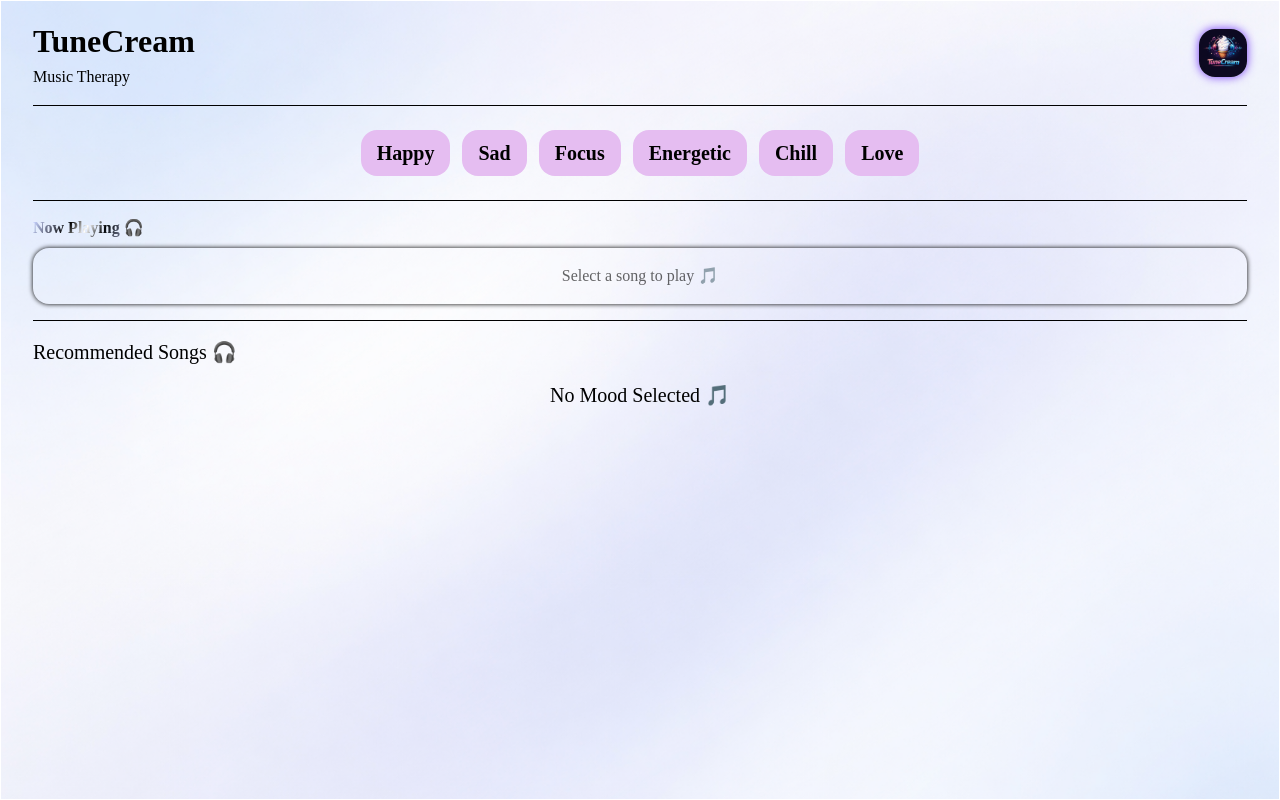
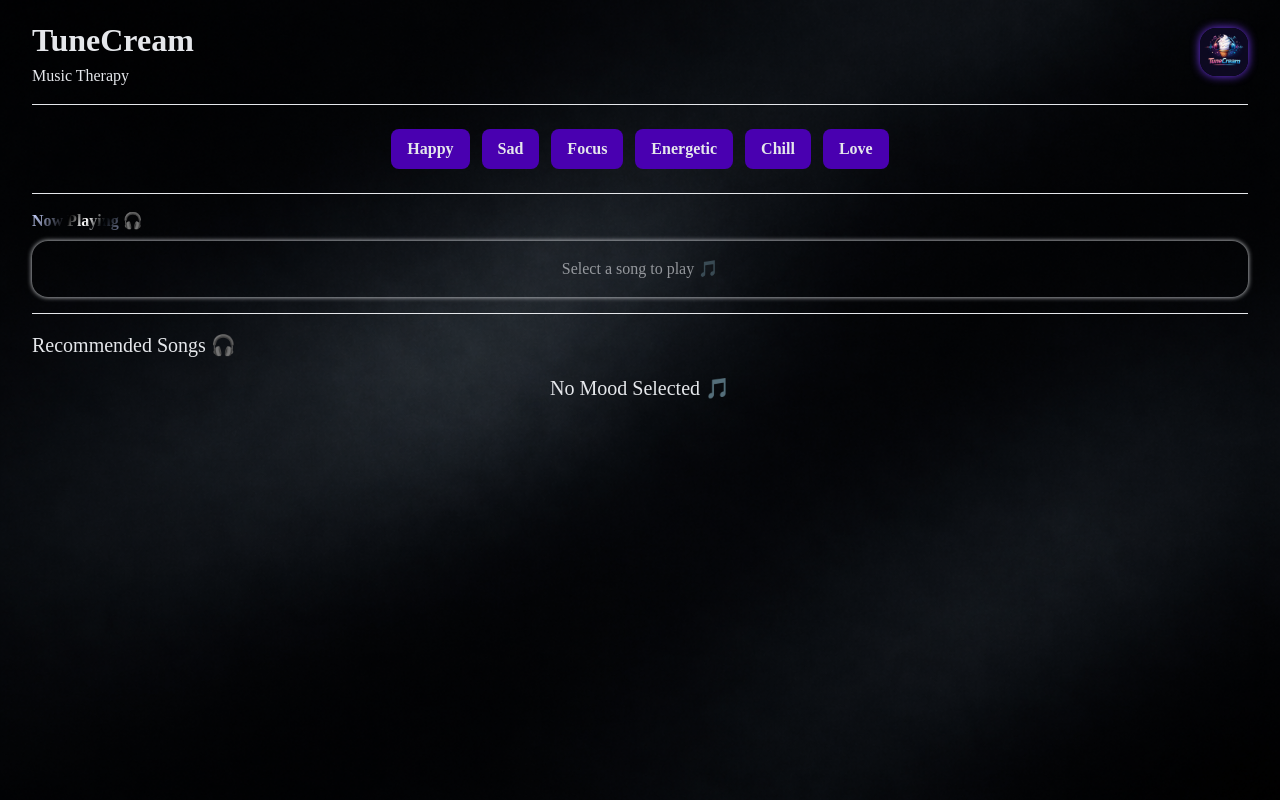
Before and after one commit to Desktop-ux/TuneCream_Frontend, a React (Vite) app: page / in a window 1280 px wide. Built offline with nearby package versions, Linux system fonts and the light colour scheme.

Commit message:
Dark Theme _ light theme toggle added

```diff
--- a/src/App.css
+++ b/src/App.css
@@ -1,20 +1,22 @@
+
+
 .app_container {
   width: 100%;
   height: 100vh;
   overflow-x: hidden;
   padding: 1rem 2rem;
   /* background: white; */
-  background-image: url(./assets/moody_bg.png);
+  background-image: var(--app-bg);
   /* background-color: black; */
   background-position: center;
   background-size: cover;
   background-clip: border-box;
-  color: black;
+  color: var(--text);
   display: flex;
   flex-direction: column;
   gap: 1rem;
   align-items: center;
-  border: 1px solid white;
+  /* border: 1px solid white; */
 }
 
 
@@ -43,7 +45,7 @@
   width: 100%;
   height: 1px;
   /* background: linear-gradient(90deg,rgba(0, 0, 64, 1) 0%, rgba(48, 59, 133, 1) 52%, rgba(16, 4, 59, 1) 100%); */
-  background: black;
+  background: var(--text);
 }
 
 .tuneCream_logo{
--- a/src/App.jsx
+++ b/src/App.jsx
@@ -11,6 +11,24 @@ const App = () => {
   const [currentSong, setCurrentSong] = useState(null)
   const [currentIndex, setCurrentIndex] = useState(0)
 
+    const [theme, setTheme] = useState("light");
+
+  useEffect(() => {
+    const savedTheme = localStorage.getItem("theme");
+    if (savedTheme) setTheme(savedTheme);
+  }, []);
+
+
+  useEffect(() => {
+    document.documentElement.setAttribute("data-theme", theme);
+    localStorage.setItem("theme", theme);
+  }, [theme]);
+
+  const toggleTheme = () => {
+    setTheme(prev => (prev === "light" ? "dark" : "light"));
+  };
+
+
   const shuffleArray = (array) => {
     const shuffled = [...array]
     for (let i = shuffled.length - 1; i > 0; i--) {
@@ -19,8 +37,6 @@ const App = () => {
     }
     return shuffled
   }
-
-
 
   useEffect(() => {
     if (songs.length > 0) {
@@ -63,7 +79,7 @@ const App = () => {
           <h1>TuneCream</h1>
           <p>Music Therapy</p>
         </div>
-        <div className="tuneCream_logo"></div>
+        <div onClick={toggleTheme} className="tuneCream_logo"></div>
       </div>
       <div className="line"></div>
       <Moods selectedMood={selectedMood} onMoodSelect={handleMoodSelect} />
--- a/src/Components/Moods/Moods.css
+++ b/src/Components/Moods/Moods.css
@@ -10,14 +10,14 @@
 
 .mood_btn {
   padding: 0.5rem 1rem;
-  font-size: 1.25rem;
+  font-size: 1rem;
   font-weight: 600;
-  color: black;
+  color: var(--text);
   outline: none;
   border: none;
-  background: rgb(229, 189, 241);
+  background: var(--btn);
   /* box-shadow: 0 0 5px black; */
-  border-radius: 1rem;
+  border-radius: 0.5rem;
 }
 
 .active_mood {
--- a/src/Components/Player/Player.css
+++ b/src/Components/Player/Player.css
@@ -10,7 +10,7 @@
     width: 100%;
     border-radius: 1rem;
     padding: 1rem 0;
-    box-shadow: 0 0 5px black;
+    box-shadow: 0 0 5px var(--text);
     display: flex;
     flex-direction: column;
     align-items: center;
@@ -62,7 +62,7 @@ h3.artist{
     display: flex;
     align-items: center;
     justify-content: center;
-    background-color: rgb(219, 219, 219);
+    background-color: var(--bg);
 }
 
 .play{
--- a/src/Components/SongCard/SongCard.css
+++ b/src/Components/SongCard/SongCard.css
@@ -12,8 +12,8 @@ h2.songtitle{
 }
 
 .songcard.active_song {
-  background: linear-gradient(135deg, #000000, #2b303a);
-  color: white;
+  background: linear-gradient(135deg, var(--bg), var(--bg));
+  color: var(--text);
   /* transform: scale(1.02); */
   /* box-shadow: 0 0 15px rgba(106,17,203,0.6); */
 }
--- a/src/index.css
+++ b/src/index.css
@@ -1,9 +1,33 @@
+
+:root {
+  --bg: #0f172a;
+  --text: #e5e7eb;
+  --card: #1e293b;
+  --btn : #4900b0;
+  --app-bg: url("./assets/moddy_bg_dark.png");
+}
+/* [data-theme="dark"] {
+  --bg: #0f172a;
+  --text: #e5e7eb;
+  --card: #1e293b;
+  --btn : #4900b0;
+  --app-bg: url("./assets/moddy_bg_dark.png");
+} */
+[data-theme="dark"] {
+ --bg: #ffffff;
+  --text: #111111;
+  --card: #f3f4f6;
+  --btn : #e5bdf1;
+  --app-bg: url("./assets/moody_bg.png");
+}
+
 
 *{
   margin: 0;
   padding: 0;
   box-sizing: border-box;
   font-family: poppins;
+   transition: background-color 0.25s ease, color 0.25s ease;
 }
 
 html, body{
```
Also changed, not shown: src/assets/moddy_bg_dark.png (added).
